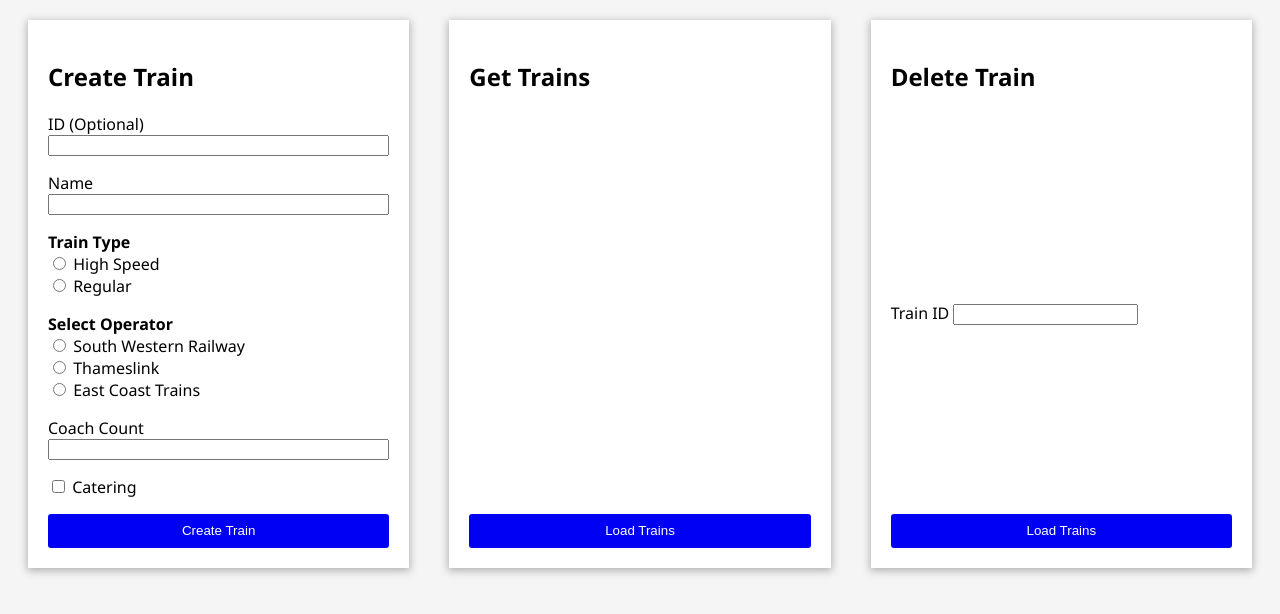
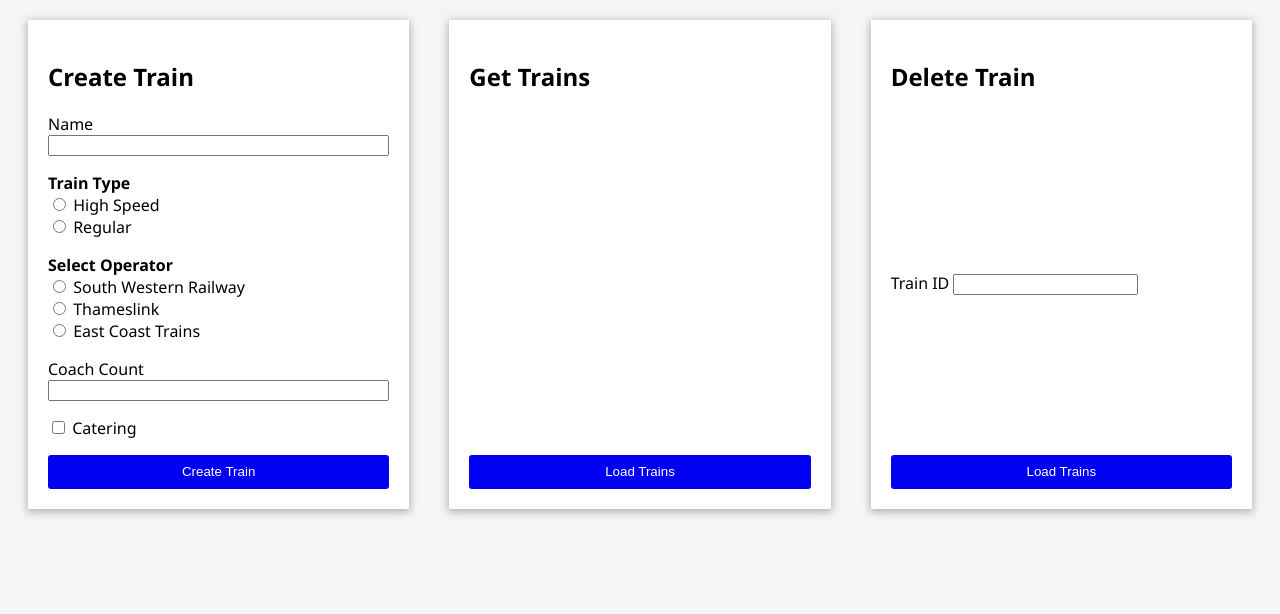
Before and after one commit to kidijkmans/grpc-train-journey, a website built with webpack: page index.html in a window 1280 px wide. Shown: the part 86-700 px from the top of the page. Built offline with nearby package versions, Linux system fonts and the light colour scheme.

Commit message:
Fix imports + remove id field from create train form

```diff
--- a/index.html
+++ b/index.html
@@ -6,11 +6,6 @@
     <div class="widget-container">
         <form class="widget" id="create-train-form" style="display: inline-flex; flex-direction: column;">
             <h2>Create Train</h2>
-
-            <div class="create-train__input flex-column">
-                <label for="name">ID (Optional)</label>
-                <input type="text" id="train-id" name="train-id"></input>
-            </div>
 
             <div class="create-train__input flex-column">
                 <label for="name">Name</label>
```
Also changed, not shown: src/server.ts (+3 -7 lines).
